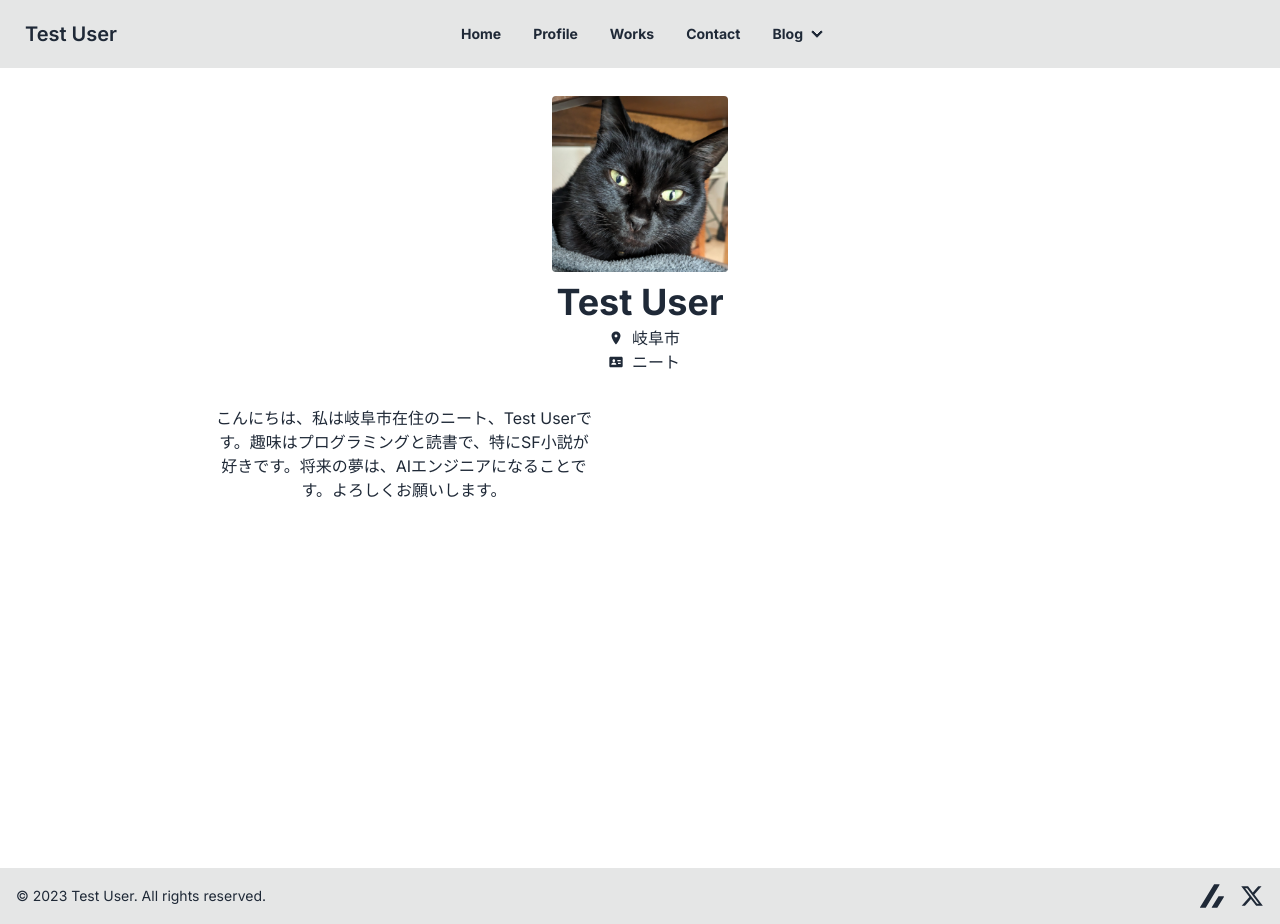
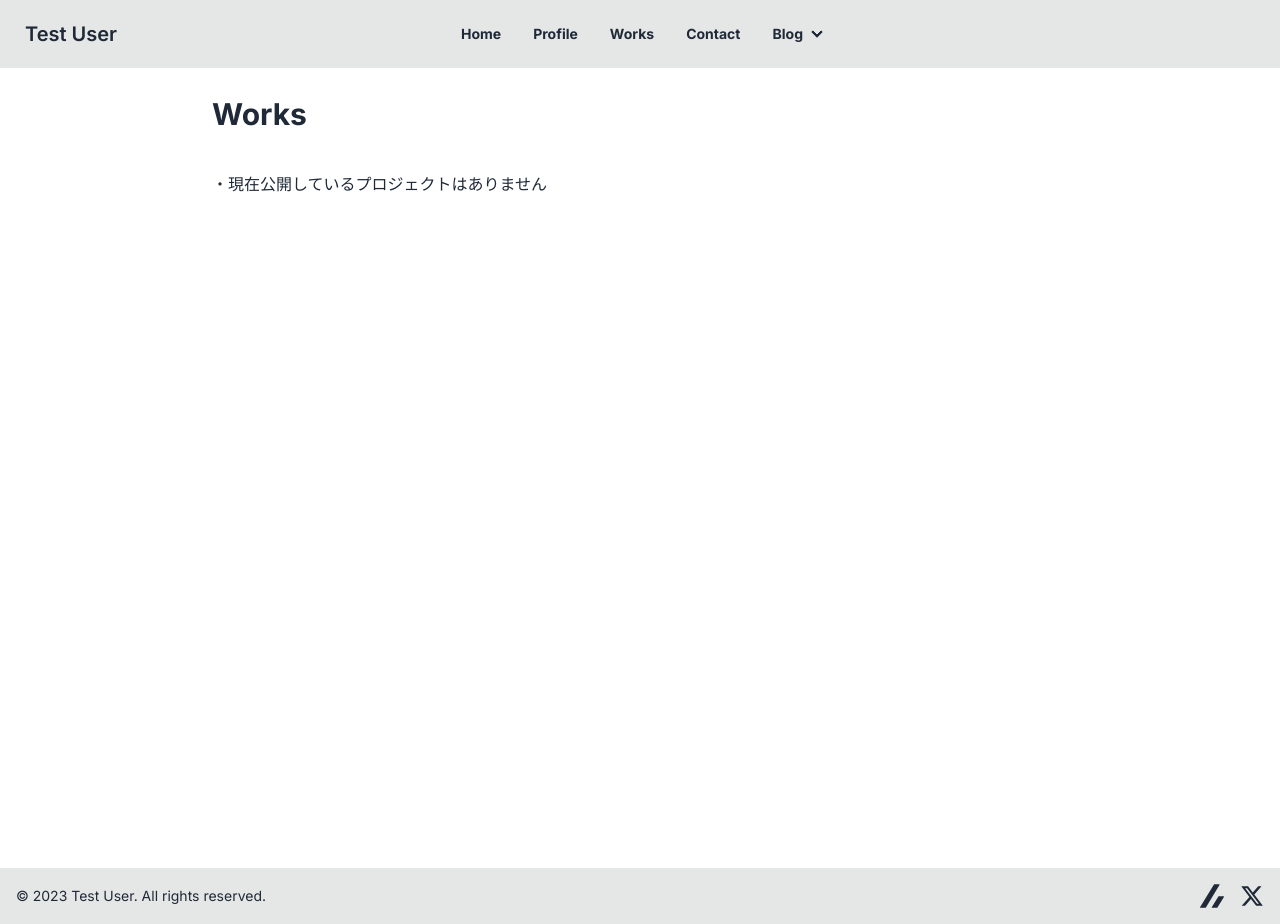
Before and after one commit to Milix-M/milix-m_tempest, a Next.js app in the folder web/: page /works in a window 1280 px wide. Built offline with nearby package versions, Linux system fonts and the light colour scheme.

Commit message:
add works page

```diff
--- a/web/src/app/works/page.tsx
+++ b/web/src/app/works/page.tsx
@@ -1,11 +1,10 @@
 'use client'
-
-import Profile from '@/components/Home/Profile'
 
 export default function Home () {
   return (
     <div>
-      <Profile />
+      <h1 className='font-bold text-3xl sm:mb-10'>Works</h1>
+      <span>・現在公開しているプロジェクトはありません</span>
     </div>
   )
 }
```
